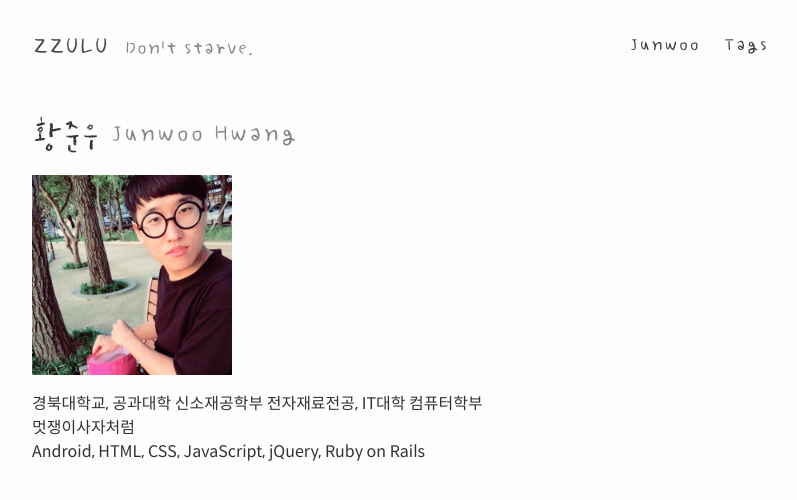
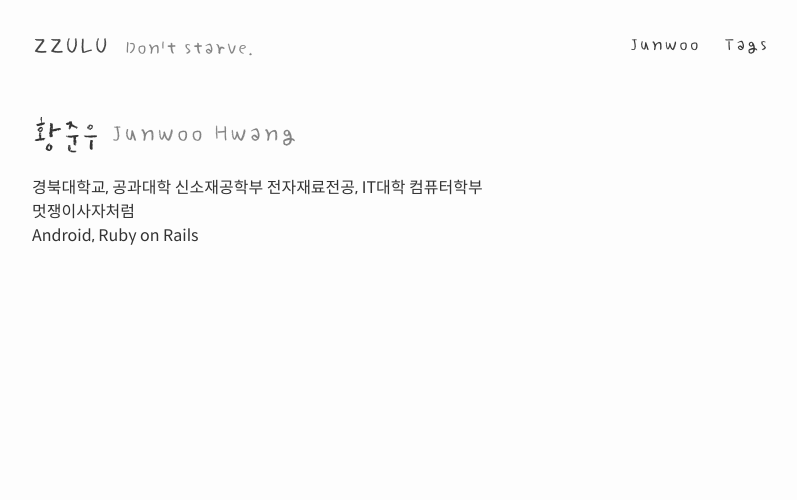
Before and after one commit to capollux/blog, a Jekyll site: the page built from junwoo/index.html, in a window 1280 px wide. Shown: the top 500 px of the page, without its empty margins (240-1037 px from the left). Built offline with Jekyll 4.4.1, drawn with Linux system fonts in a browser that asks for light colours; some web fonts are replaced.

Commit message:
Remove image on junwoo page

```diff
--- a/junwoo/index.html
+++ b/junwoo/index.html
@@ -7,8 +7,7 @@ order: 1
 
 <section>
   <h2 class="font-family-hhj">황준우 <small class="text-color-grey">Junwoo Hwang</small></h2>
-  <img src="{{ "/assets/images/junwoo.png" | relative_url }}" width="200px" class="mb-3 img-fluid" alt="Junwoo Hwang profile image">
   <div>경북대학교, 공과대학 신소재공학부 전자재료전공, IT대학 컴퓨터학부</div>
   <div>멋쟁이사자처럼</div>
-  <div>Android, HTML, CSS, JavaScript, jQuery, Ruby on Rails</div>
+  <div>Android, Ruby on Rails</div>
 </section>
```
Also changed, not shown: assets/images/junwoo.png (deleted).
